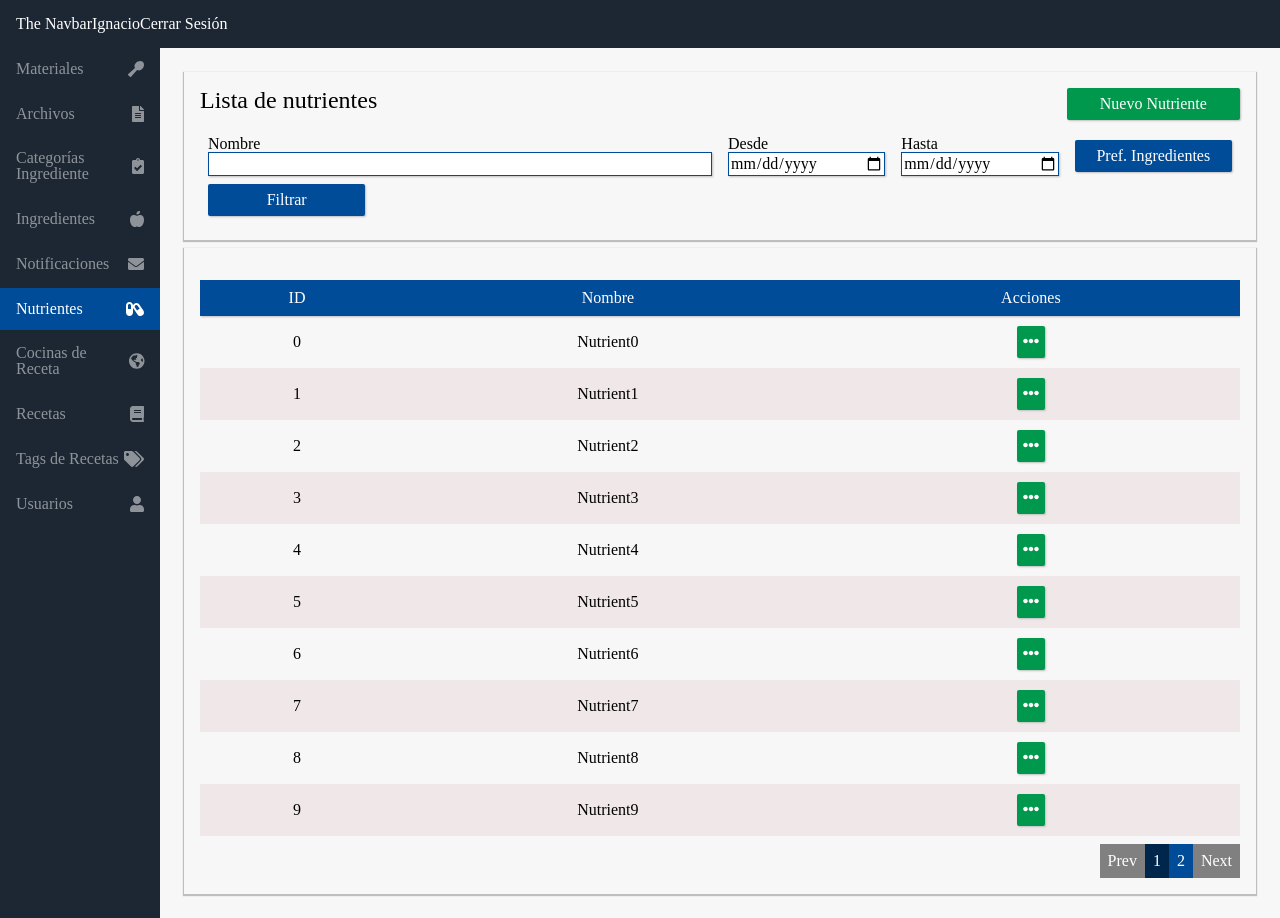
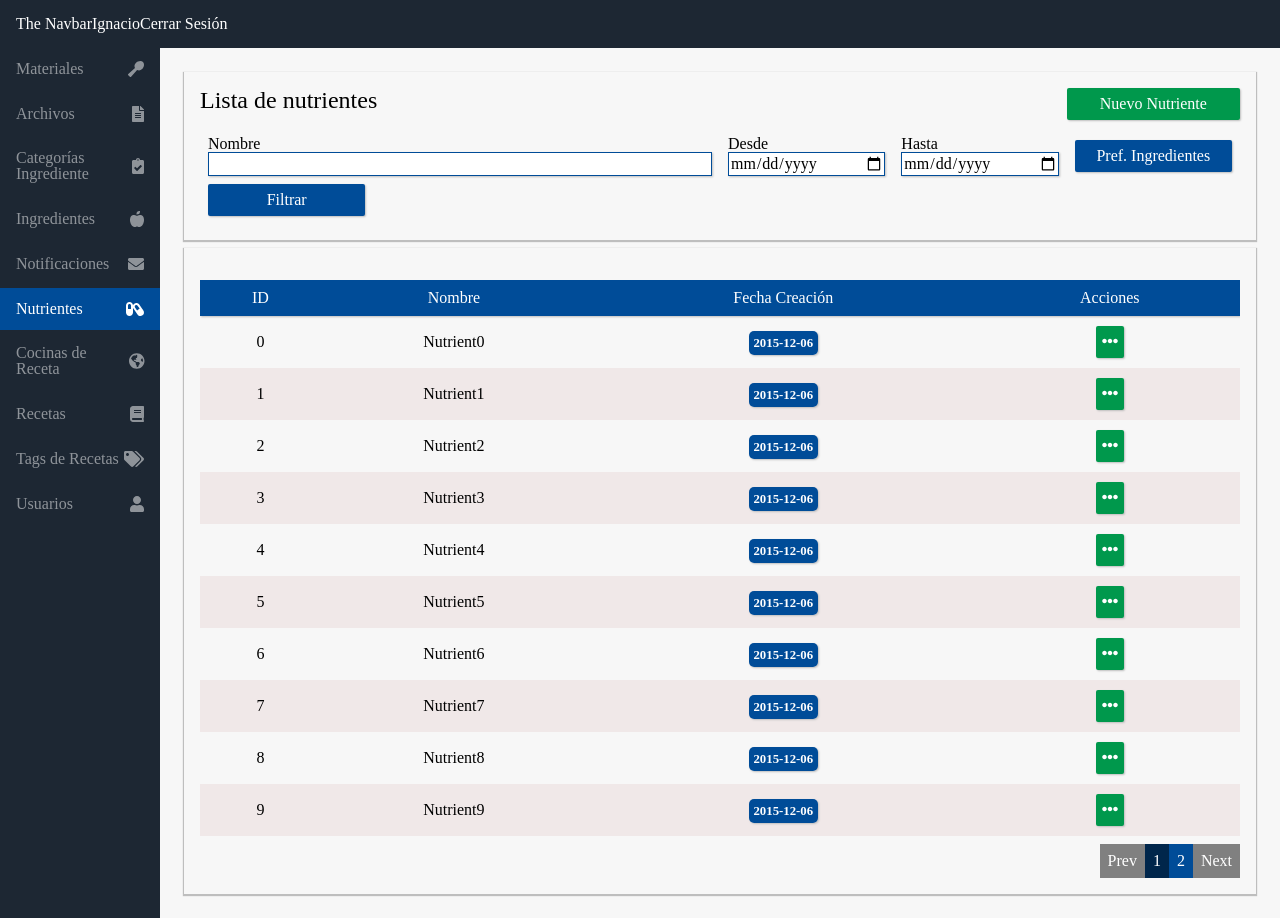
Before and after one commit to Jibaru/cooking-app-admin, a Vue app: page /nutrientes in a window 1280 px wide. Built offline with nearby package versions, Linux system fonts and the light colour scheme; a web font is replaced by a local one.

Commit message:
Added createdAt nutrient

```diff
--- a/src/components/app/nutrient/list/table/NutrientsTable.vue
+++ b/src/components/app/nutrient/list/table/NutrientsTable.vue
@@ -3,6 +3,7 @@
     <template #head>
       <base-cell tag="th">ID</base-cell>
       <base-cell tag="th">Nombre</base-cell>
+      <base-cell tag="th">Fecha Creación</base-cell>
       <base-cell tag="th">Acciones</base-cell>
     </template>
     <template #body>
@@ -16,6 +17,11 @@
         </base-cell>
         <base-cell tag="td">
           {{ nutrient.name }}
+        </base-cell>
+        <base-cell tag="td">
+          <base-badge>
+            {{ nutrient.createdAt }}
+          </base-badge>
         </base-cell>
         <base-cell tag="td">
           <base-button
@@ -57,6 +63,7 @@
     <nutrient-presentation
       :nutrient-id="selectedNutrient.id"
       :nutrient-name="selectedNutrient.name"
+      :nutrient-created-at="selectedNutrient.createdAt"
     />
   </base-modal>
   <base-modal
@@ -87,6 +94,7 @@ export default {
       selectedNutrient: {
         id: null,
         name: null,
+        createdAt: null,
       },
       isPopoverOpen: false,
       isNutrientPresentationModalOpen: false,
```
